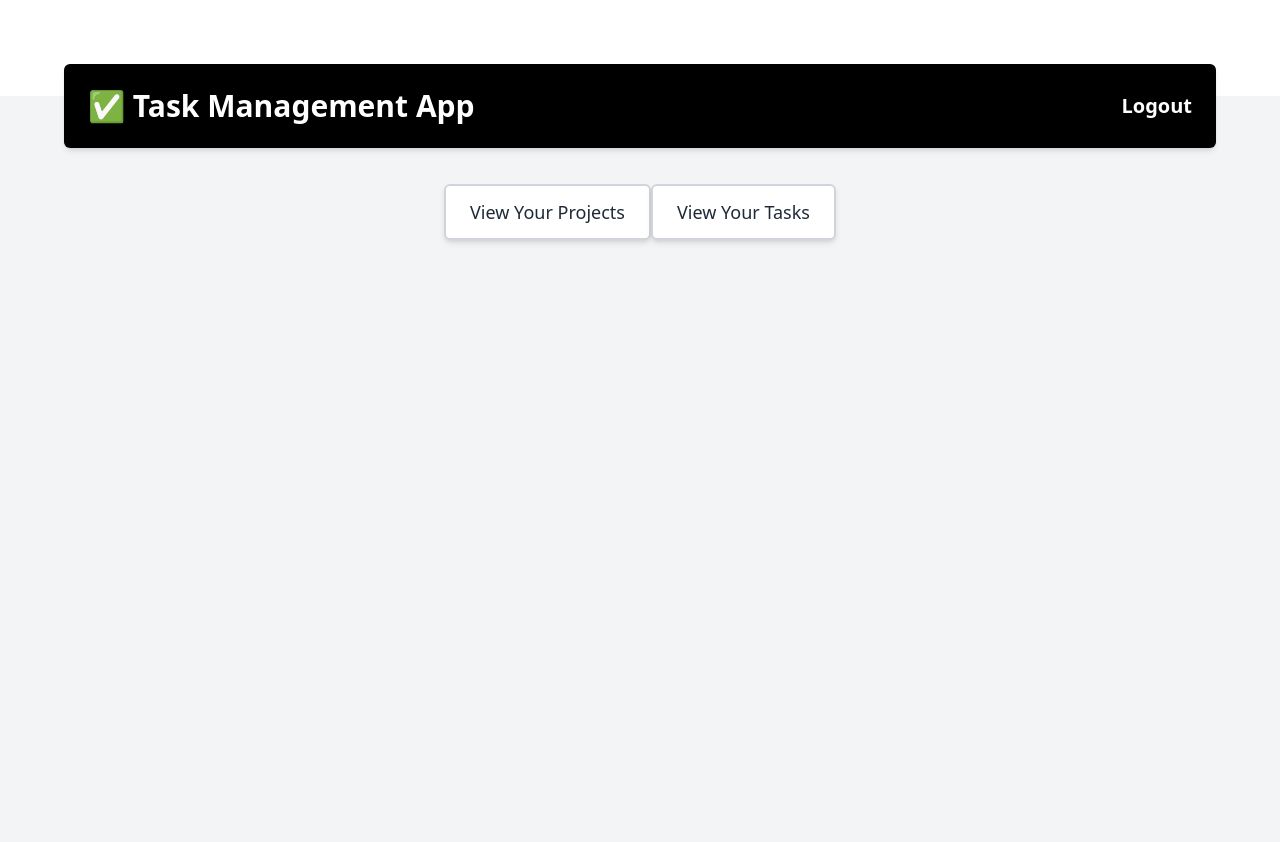
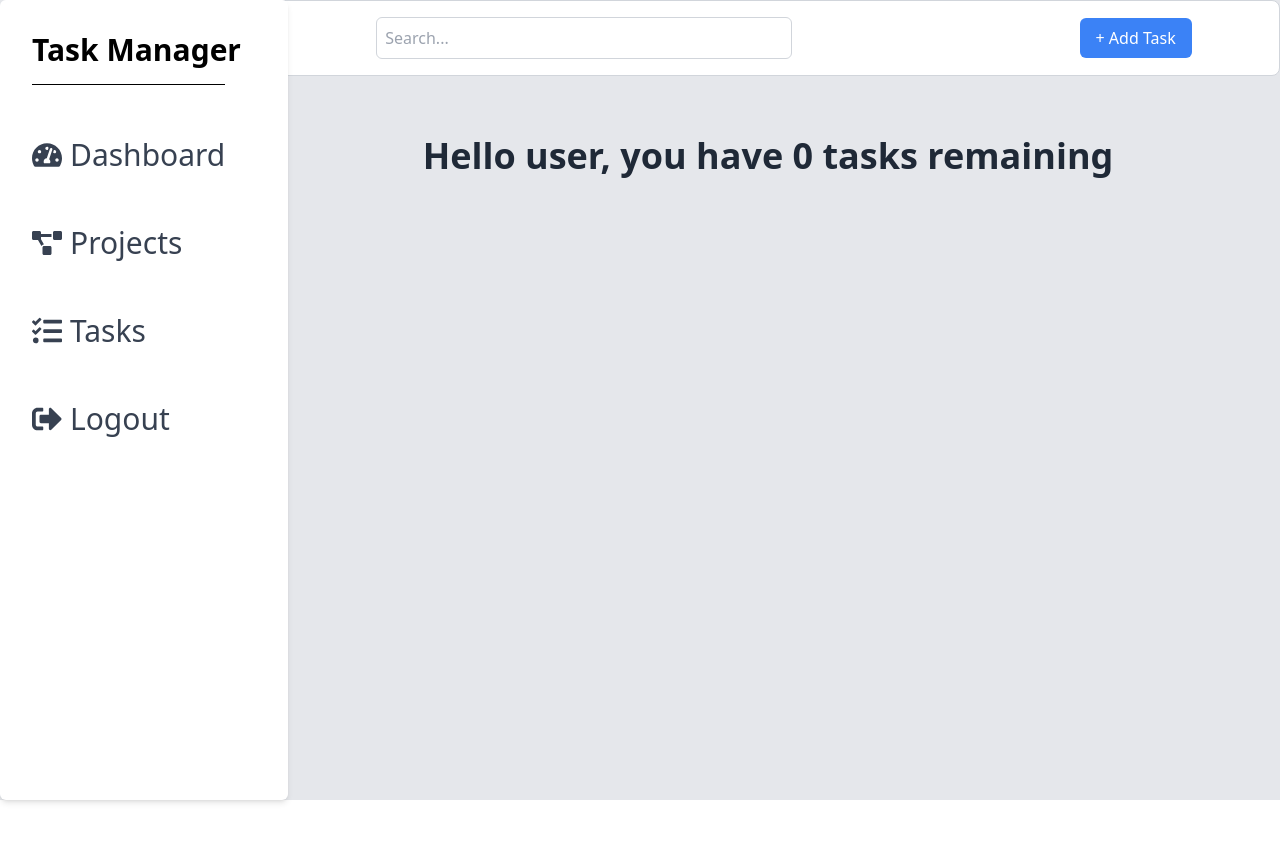
Before and after one commit to LakshmiSowmya04/Task-Manager, a React (Create React App) app in the folder task-manager-ui/: page /dashboard in a window 1280 px wide. Shown: the top 842 px of the page. After the commit the page ends 800 px from the top, so only its background shows below. Built offline with nearby package versions, Linux system fonts and the light colour scheme; sample sign-in values are in the browser's storage.

Commit message:
Changed the frontend UI

```diff
--- a/task-manager-ui/package.json
+++ b/task-manager-ui/package.json
@@ -8,6 +8,7 @@
     "@testing-library/user-event": "^13.5.0",
     "react": "^18.3.1",
     "react-dom": "^18.3.1",
+    "react-icons": "^5.3.0",
     "react-router-dom": "^6.26.2",
     "react-scripts": "5.0.1",
     "react-toastify": "^10.0.5",
--- a/task-manager-ui/src/App.jsx
+++ b/task-manager-ui/src/App.jsx
@@ -23,7 +23,7 @@ export default function App() {
   }, []);
 
   return (
-    <div className="min-h-screen bg-gray-100 w-screen h-screen">
+    <div className="min-h-screen bg-gray-200 w-screen h-screen">
       <Navbar token={token} setToken={setToken} />
       <Routes>
         <Route path="/" element={<Navigate to="/dashboard" />} />
--- a/task-manager-ui/src/components/Dashboard.jsx
+++ b/task-manager-ui/src/components/Dashboard.jsx
@@ -6,49 +6,31 @@ export default function Dashboard({ taskCount, setTaskCount }) {
   const [showTasks, setShowTasks] = useState(false);
 
   return (
-    <div>
-      {/* Content Section  */}
-      <div className="mt-24 text-center">
-        <h2 className="text-2xl sm:text-4xl font-semibold text-gray-800">
-          Hello user, you have{" "}
-          <span className="text-blue-600">{taskCount}</span> tasks remaining
+    <div className="min-h-screen flex flex-col bg-transparent">
+
+     <div className="flex justify-center items-center w-full p-4 bg-white rounded-lg border border-gray-300">
+
+  {/* Search Box*/}
+  <input
+    type="text"
+    placeholder="Search..."
+    className="p-2 border border-gray-300 rounded-md w-1/3 focus:outline-none focus:ring-2 focus:ring-blue-600 transition duration-300 mx-72"
+  />
+
+  {/* Add Task button on the right */}
+  <button className="bg-blue-500 text-white px-4 py-2 rounded-md hover:bg-blue-600 transition duration-300">
+        <Link to="/tasklist" className="flex items-center">
+          + Add Task
+        </Link>
+      </button>
+
+</div>
+
+      {/* Content Section */}
+      <div className="text-center mt-10 ml-64">
+        <h2 className="text-2xl sm:text-4xl font-semibold text-gray-800 p-5">
+          Hello user, you have <span className="font-bold">{taskCount}</span> tasks remaining
         </h2>
-
-        <div className="mt-12 space-y-6">
-          {/* Projects Button */}
-          <Link to="/projects">
-            <button
-              className={`transition-colors duration-300 text-lg font-medium px-6 py-3 rounded-md shadow-md border-2 ${
-                showProjects
-                  ? "bg-blue-500 text-white border-blue-500"
-                  : "bg-white text-gray-800 border-gray-300 hover:bg-blue-100"
-              }`}
-              onClick={() => {
-                setShowProjects(true);
-                setShowTasks(false);
-              }}
-            >
-              View Your Projects
-            </button>
-          </Link>
-
-          {/* Tasks Button */}
-          <Link to="/tasks">
-            <button
-              className={`transition-colors duration-300 text-lg font-medium px-6 py-3 rounded-md shadow-md border-2 ${
-                showTasks
-                  ? "bg-blue-500 text-white border-blue-500"
-                  : "bg-white text-gray-800 border-gray-300 hover:bg-blue-100"
-              }`}
-              onClick={() => {
-                setShowTasks(true);
-                setShowProjects(false);
-              }}
-            >
-              View Your Tasks
-            </button>
-          </Link>
-        </div>
       </div>
     </div>
   );
--- a/task-manager-ui/src/components/Navbar.jsx
+++ b/task-manager-ui/src/components/Navbar.jsx
@@ -1,30 +1,47 @@
 import { Link } from "react-router-dom";
+import { FaTachometerAlt, FaProjectDiagram, FaTasks, FaSignOutAlt } from "react-icons/fa"; // Import the icons
 
 export default function Navbar({ token, setToken }) {
   return (
-    <nav className="md:text-3xl p-6 text-white bg-black rounded-md shadow-md flex items-center justify-between fixed z-50 top-16 w-[90vw] right-[50%] translate-x-[50%]">
-      <p className="font-bold">✅ Task Management App</p>
+    <nav className="md:text-3xl p-8 text-gray-700 rounded-md shadow-md flex flex-col items-start fixed z-50 top-0 left-0 h-full w-72 bg-white backdrop-blur-md">
+      <p className="font-bold text-black mb-4">Task Manager</p> {/* Font thinner */}
+
       {token ? (
-        <div className="flex text-xl">
+        <div className="flex flex-col space-y-4">
+          <hr className="border-black w-full block " />
+          <br />
+          <Link to="/dashboard" className="font-light flex items-center  transition-transform duration-300 hover:scale-105">
+            <FaTachometerAlt className="mr-2" /> {/* Dashboard icon */}
+            Dashboard
+          </Link> <br />
+          <Link to="/projects" className="font-light flex items-center  transition-transform duration-300 hover:scale-105">
+            <FaProjectDiagram className="mr-2" /> {/* Projects icon */}
+            Projects
+          </Link> <br />
+          <Link to="/tasks" className="font-light flex items-center transition-transform duration-300 hover:scale-105">
+            <FaTasks className="mr-2" /> {/* Tasks icon */}
+            Tasks
+          </Link><br />
+          <div className="mt-auto flex items-center "> {/* This will push the logout to the bottom */}
             <p
-            className="font-bold cursor-pointer"
+              className="font-light cursor-pointer flex items-center  transition-transform duration-300 hover:scale-105" // Font thinner for Logout
               onClick={() => {
                 setToken(null);
                 console.log(token);
-
                 localStorage.removeItem("token");
               }}
             >
+              <FaSignOutAlt className="mr-2" /> {/* Logout icon */}
               Logout
             </p>
           </div>
+        </div>
       ) : (
-        <div className="flex text-xl">
-          <Link to={"/login"} className="font-bold">
+        <div className="flex flex-col space-y-4">
+          <Link to={"/login"} className="font-light">
             Login
           </Link>
-          <p className="font-bold mx-1">|</p>
-          <Link to={"/signup"} className="font-bold">
+          <Link to={"/signup"} className="font-light">
             Signup
           </Link>
         </div>
--- a/task-manager-ui/src/components/TaskList.jsx
+++ b/task-manager-ui/src/components/TaskList.jsx
@@ -7,6 +7,7 @@ function TaskList({ token, setTaskCount }) {
   const [showTaskForm, setShowTaskForm] = useState(false);
   const [tasks, setTasks] = useState([]);
   const [projects, setProjects] = useState([]);
+
   useEffect(() => {
     const fetchProjects = async () => {
       const response = await fetch(backendApi + "/api/v1/projects", {
@@ -33,24 +34,24 @@ function TaskList({ token, setTaskCount }) {
     };
     fetchTasks();
   }, [token]);
+
   useEffect(() => {
     setTaskCount(tasks.filter((task) => task.status !== "Completed").length);
   }, [setTaskCount, tasks]);
 
   return (
-    <div className="section tasks-section pt-40 w-full h-full">
-      <div className="section2">
+    <div className="flex pt-0 pl-16 w-full h-full  ">
+      <div className="section2 pl-64 w-full md:w-3/4 lg:w-full mx-auto p-5 bg-gray-200 rounded-lg border border-gray-300 shadow-lg">
         <button
-          className={`p-3 px-10 border text-white mt-10 w-full md:w-96 mb-0 ml-0 md:ml-10 rounded-lg font-semibold text-xl ${
+          className={`p-3 px-10 border text-white mt-10 w-full rounded-lg font-semibold text-xl ${
             showTaskForm
               ? "bg-red-400 border-red-900"
               : "bg-blue-500 border-green-500"
-          } ${showTaskForm ? "close" : null}`}
+          }`}
           onClick={() => setShowTaskForm(!showTaskForm)}
         >
           {showTaskForm ? (
             <div className="flex">
-              {/* Random icon for time being . Change later */}
               <img
                 className="h-5 mt-[5px] mr-3"
                 src="/images/closeicon.png"
@@ -60,9 +61,8 @@ function TaskList({ token, setTaskCount }) {
             </div>
           ) : (
             <div className="flex">
-              {/* Random icon for time being . Change later */}
-              <img className="h-8 mr-3" src="/images/plusIcon.png" alt="" /> Add
-              New Task
+              <img className="h-8 mr-3" src="/images/plusIcon.png" alt="" />
+              Add New Task
             </div>
           )}
         </button>
@@ -75,7 +75,7 @@ function TaskList({ token, setTaskCount }) {
             setTaskCount={setTaskCount}
           />
         )}
-        <ul className="task-list">
+        <ul className="task-list mt-5">
           {tasks.map((task) => (
             <li key={task._id}>
               {task.name} - {task.status}
```
Also changed, not shown: 1 other file (tests, documents, lock files or other folders). Lines whose indentation alone changed are shown as unchanged.
